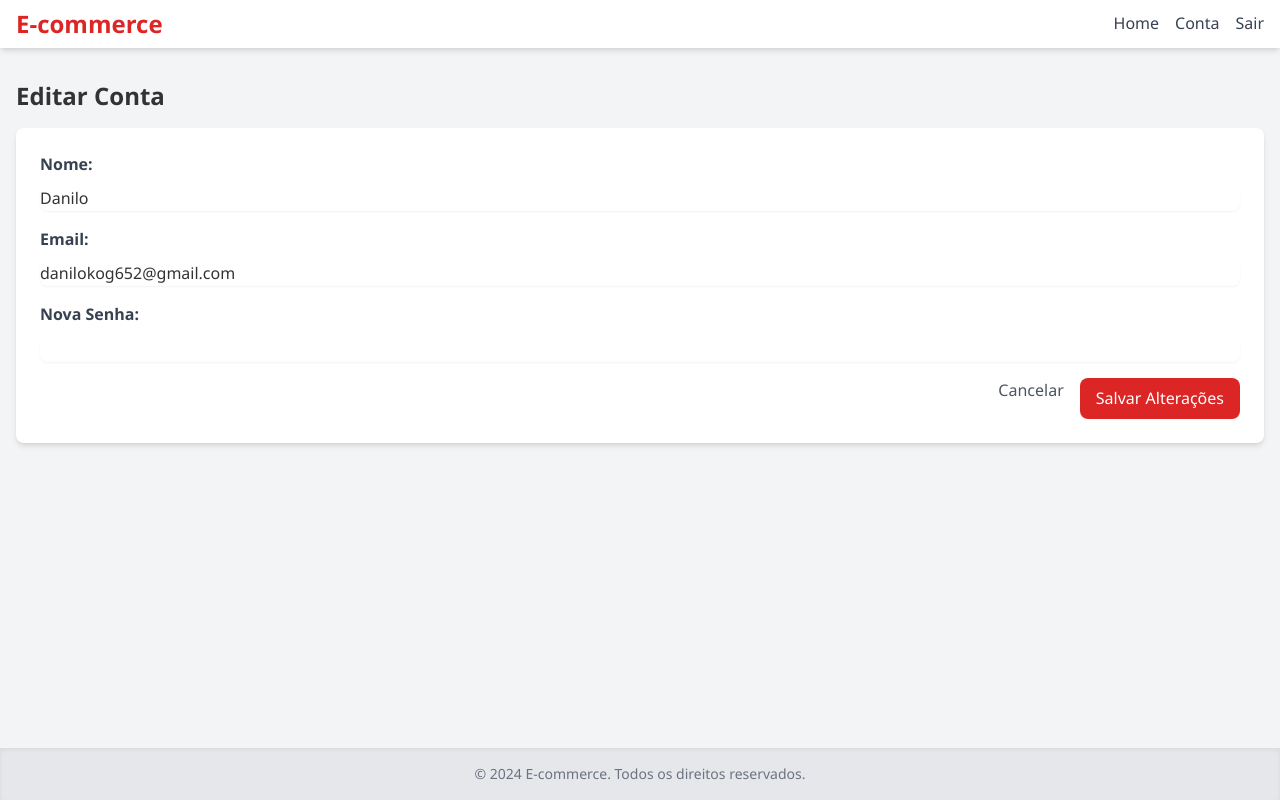
After one commit to sharktank-tech/e-ponto, a Flask app: page /edit_account in a window 1280 px wide. The commit adds this page. Run offline with Flask 3, Linux system fonts and the light colour scheme; a user stored in the database is signed in.

Commit message:
correção de bug e add do envio d eemail

```diff
--- /dev/null
+++ b/web/templates/conta/editar_conta.html
@@ -0,0 +1,68 @@
+<!DOCTYPE html>
+<html lang="pt-BR">
+<head>
+    <meta charset="UTF-8">
+    <meta name="viewport" content="width=device-width, initial-scale=1.0">
+    <title>Editar Conta</title>
+    <link href="https://cdn.jsdelivr.net/npm/tailwindcss@2.2.19/dist/tailwind.min.css" rel="stylesheet">
+    <link rel="icon" href="{{ url_for('static', filename='images/bolsa-de-compras.png') }}">
+    <link rel="stylesheet" href="{{ url_for('static', filename='css/index.css') }}">
+</head>
+<body class="bg-gray-100 flex flex-col min-h-screen">
+    <!-- Navbar -->
+    <nav class="bg-white shadow-md">
+        <div class="container mx-auto px-4 py-2 flex justify-between items-center">
+            <h1 class="text-2xl font-bold text-red-600">E-commerce</h1>
+            <ul class="flex space-x-4">
+                <li><a href="/" class="text-gray-700 hover:text-red-600">Home</a></li>
+                <li><a href="{{ url_for('main.conta') }}" class="text-gray-700 hover:text-red-600">Conta</a></li>
+                <li>
+                    <form action="{{ url_for('main.logout') }}" method="POST">
+                        <button type="submit" class="text-gray-700 hover:text-red-600">Sair</button>
+                    </form>
+                </li>
+            </ul>
+        </div>
+    </nav>
+
+    <!-- Main Content -->
+    <main class="flex-grow container mx-auto px-4 py-8">
+        <h2 class="text-2xl font-bold mb-4">Editar Conta</h2>
+        <div class="bg-white shadow-md rounded-lg p-6">
+            <form action="{{ url_for('main.conta') }}" method="POST">
+                <div class="mb-4">
+                    <label for="username" class="block text-gray-700 font-semibold mb-2">Nome:</label>
+                    <input type="text" id="username" name="username" value="{{ username }}"
+                           class="w-full border-gray-300 rounded-lg shadow-sm focus:ring focus:ring-red-300">
+                </div>
+                <div class="mb-4">
+                    <label for="email" class="block text-gray-700 font-semibold mb-2">Email:</label>
+                    <input type="email" id="email" name="email" value="{{ email }}"
+                           class="w-full border-gray-300 rounded-lg shadow-sm focus:ring focus:ring-red-300">
+                </div>
+                <div class="mb-4">
+                    <label for="password" class="block text-gray-700 font-semibold mb-2">Nova Senha:</label>
+                    <input type="password" id="password" name="password"
+                           class="w-full border-gray-300 rounded-lg shadow-sm focus:ring focus:ring-red-300">
+                </div>
+                <div class="flex justify-end space-x-4">
+                    <a href="{{ url_for('main.conta') }}" class="text-gray-600 hover:underline">Cancelar</a>
+                    <button type="submit" class="bg-red-600 text-white px-4 py-2 rounded-lg hover:bg-red-700">
+                        Salvar Alterações
+                    </button>
+                </div>
+            </form>
+        </div>
+    </main>
+
+    <!-- Footer -->
+    <footer class="bg-gray-200 py-4 shadow-inner">
+        <div class="container mx-auto px-4 text-center">
+            <p class="text-gray-500 text-sm">&copy; 2024 E-commerce. Todos os direitos reservados.</p>
+        </div>
+    </footer>
+
+    <!-- JavaScript -->
+    <script src="{{ url_for('static', filename='scripts/index.js') }}"></script>
+</body>
+</html>
--- a/web/views/routes.py
+++ b/web/views/routes.py
@@ -157,22 +157,92 @@ def conta():
     # Redireciona para a página inicial em caso de erro
     return redirect(url_for('main.home'))
 
+# Rota para editar conta
+@main_blueprint.route('/edit_account', methods=['GET', 'POST'])
+@login_required
+def editar_conta():
+    if request.method == 'POST':
+        # Obtem os novos dados do formulário
+        new_username = request.form.get('username')
+        new_email = request.form.get('email')
+
+        # Valida os dados e atualiza o usuário
+        if new_username and new_email:
+            current_user.username = new_username
+            current_user.email = new_email
+            db.session.commit()
+            flash('Informações atualizadas com sucesso!', 'success')
+            return redirect(url_for('main.conta'))
+        else:
+            flash('Por favor, preencha todos os campos.', 'danger')
+
+    # Exibe o formulário com os dados atuais do usuário
+    return render_template('conta/editar_conta.html', username=current_user.username, email=current_user.email)
+
+
+# Rota para deletar conta
+@main_blueprint.route('/delete_account', methods=['POST'])
+@login_required
+def deletar_conta():
+    try:
+        # Remove o usuário atual do banco de dados
+        db.session.delete(current_user)
+        db.session.commit()
+        flash('Conta excluída com sucesso!', 'success')
+        return redirect(url_for('auth.login'))  # Redireciona para a página de login
+    except Exception as e:
+        flash('Ocorreu um erro ao tentar excluir a conta. Tente novamente.', 'danger')
+        return redirect(url_for('main.conta'))
 
 # Rota pro envio do relatorio
 @main_blueprint.route('/relatorio')
 @login_required
 def relatorio():
     try:
+        user = current_user
         destinatario = current_user.email
         if not destinatario:
             flash("E-mail do usuário não encontrado.", "danger")
             return redirect(url_for('main.home'))
 
         assunto = 'Relatório'
-        corpo = "dados"
+        pontos = db.session.query(Ponto).filter(Ponto.user_id == user.id).all()
+
+        # Gerar o corpo do e-mail com os dados de pontos
+        corpo = ""
+        for ponto in pontos:
+            corpo += f"""
+                <tr>
+                    <td style="border: 1px solid #ddd; padding: 8px; text-align: left;">{ponto.entrada}</td>
+                    <td style="border: 1px solid #ddd; padding: 8px; text-align: left;">{ponto.pausa}</td>
+                    <td style="border: 1px solid #ddd; padding: 8px; text-align: left;">{ponto.retorno}</td>
+                    <td style="border: 1px solid #ddd; padding: 8px; text-align: left;">{ponto.saida}</td>
+                </tr>
+            """
+
+            # Criar o corpo completo do e-mail com cabeçalho HTML
+            corpo_email = f"""
+            <html>
+                <body>
+                    <table style="width: 100%; border-collapse: collapse; margin-top: 20px;">
+                        <thead>
+                            <tr>
+                                <th style="border: 1px solid #ddd; padding: 10px; background-color: #f2f2f2; text-align: left;">Entrada</th>
+                                <th style="border: 1px solid #ddd; padding: 10px; background-color: #f2f2f2; text-align: left;">Pausa</th>
+                                <th style="border: 1px solid #ddd; padding: 10px; background-color: #f2f2f2; text-align: left;">Retorno</th>
+                                <th style="border: 1px solid #ddd; padding: 10px; background-color: #f2f2f2; text-align: left;">Saída</th>
+                            </tr>
+                        </thead>
+                        <tbody>
+                            {corpo}
+                        </tbody>
+                    </table>
+                </body>
+            </html>
+            """
 
         # Enviar e-mail
-        enviar_email(destinatario, assunto, corpo)
+        enviar_email(destinatario, assunto, corpo_email)
         flash("Relatório enviado com sucesso!", "success")
 
         return redirect(url_for('main.home'))
@@ -188,13 +258,14 @@ def relatorio():
 @login_required
 def registrar_ponto():
 
-    user_id = current_user.username
+    user_id = current_user.id
+    print(f"user id={user_id}")
 
     # Verificar se o usuário já atingiu o limite de marcações para hoje
     if verifica_limite_marcacoes(user_id):
         flash('Você já atingiu o limite de marcações para hoje.', 'warning')
         logging.info(f'Usuário {user_id} já atingiu o limite de marcações para hoje.')
-        return redirect(url_for('index'))
+        return redirect(url_for('main.home'))
 
     try:
         # Recuperar o ponto atual do usuário usando SQLAlchemy
```
Also changed, not shown: web/__init__.py (+4 -12 lines), web/modules/enviar_email.py (+6 -3 lines), web/modules/models.py (+4 -4 lines), web/templates/conta/conta.html (+7 -1 lines), web/views/admin_routes.py (+0 -108 lines), config.py (line endings or trailing spaces), instance/database.db (deleted).
